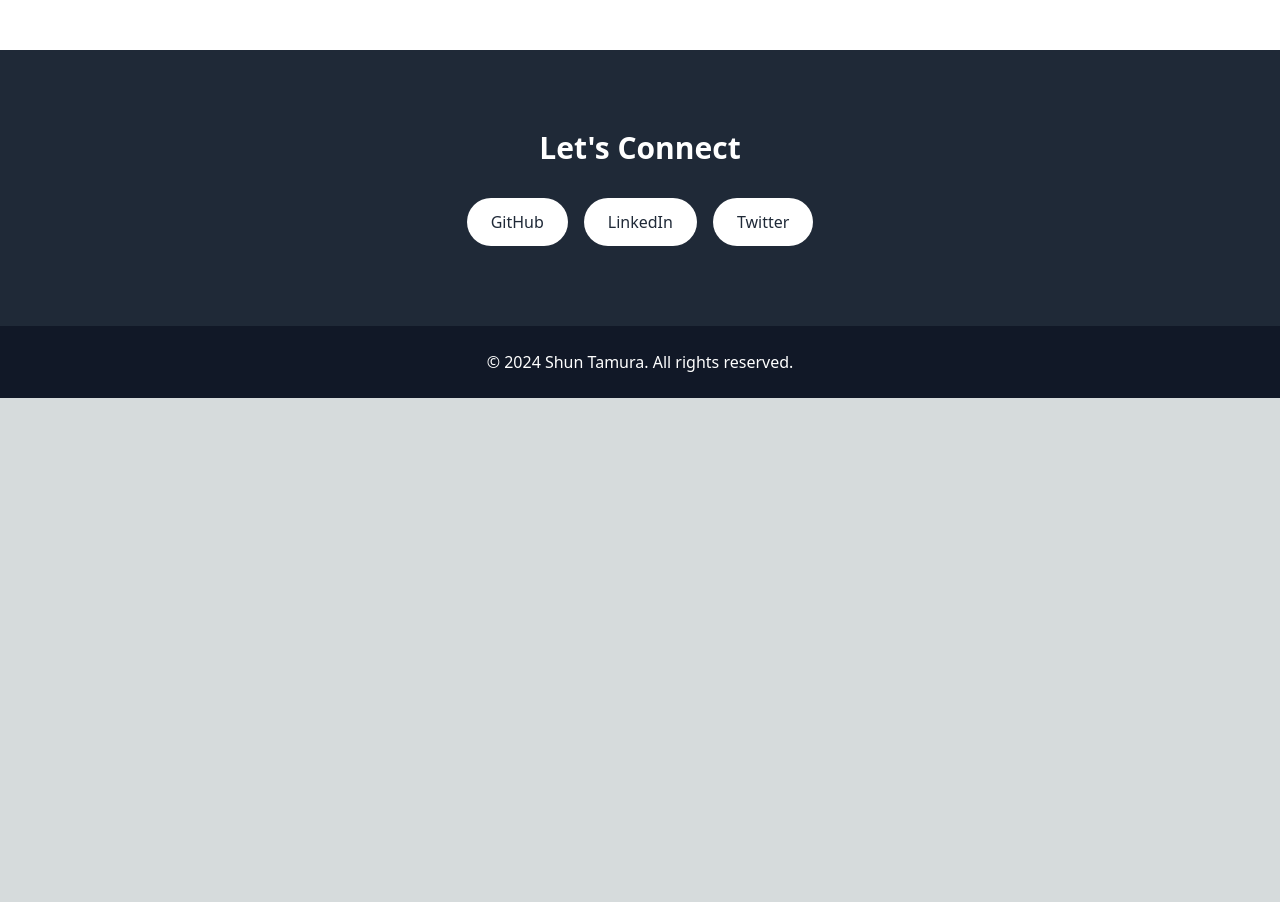
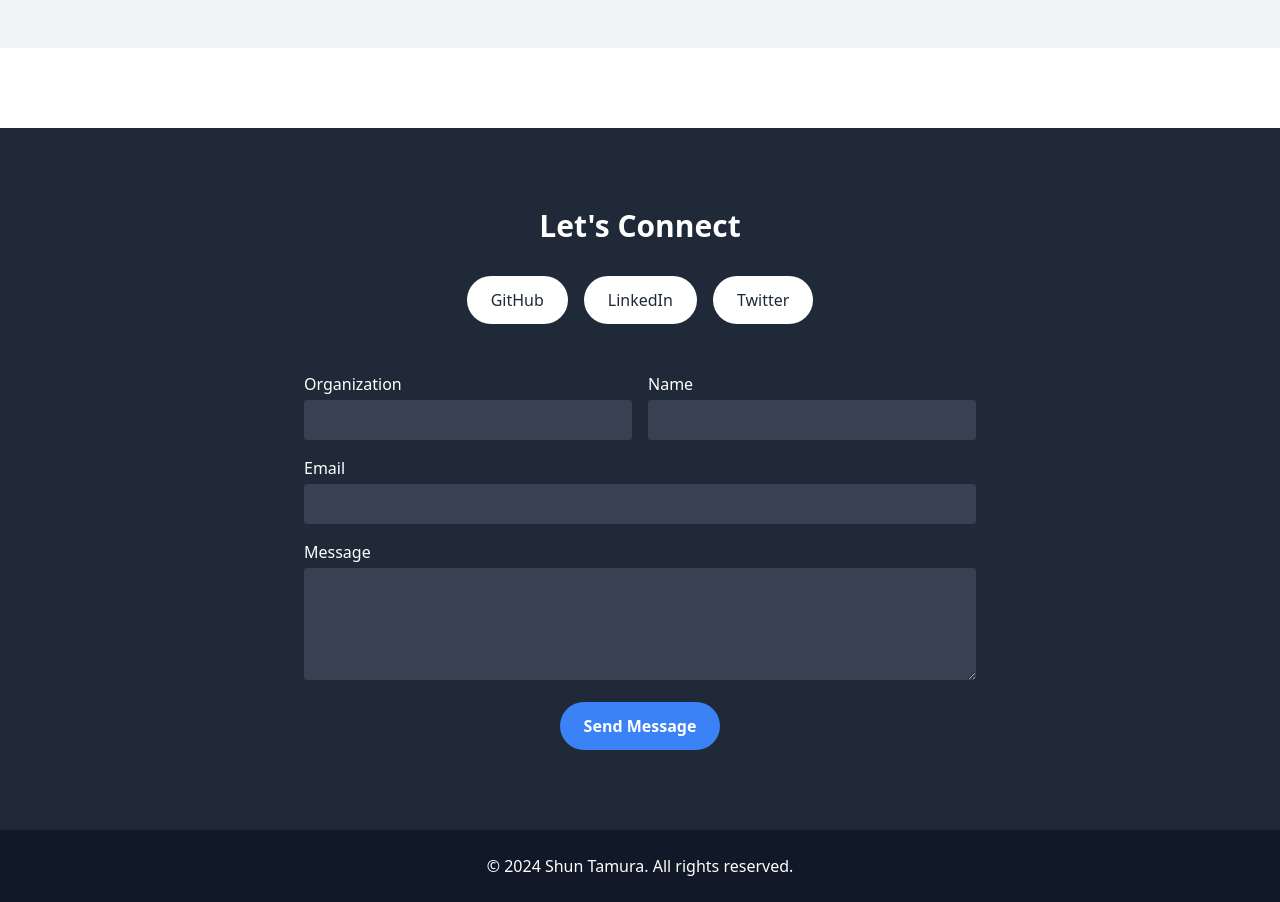
Before and after one commit to ShunTamura169/personal-website, a Next.js app: page / in a window 1280 px wide. Shown: the part 3260-4162 px from the top of the page. Before the commit the page ends 3658 px from the top, so only its background shows below. Built offline with nearby package versions, Linux system fonts and the light colour scheme.

Commit message:
add inquiry form

```diff
--- a/src/app/page.tsx
+++ b/src/app/page.tsx
@@ -83,7 +83,9 @@ export default function Home() {
             <h2 className="text-3xl font-semibold mb-8 text-center">About Me</h2>
             <p className="text-gray-600 leading-relaxed max-w-2xl mx-auto text-center">
               Hi, I am Shun Tamura, currently working as an Engineer and Researcher at SoftBank&apos;s Research Institute of Advanced Technology (RIAT).
+              <br /><br />
               I specialized in traffic engineering academically and have honed my expertise in digital twins and AI/virtualization field. I have been involved in rapid prototyping of cutting-edge technologies, including 3D map development and AI RAN projects.
+              <br /><br />
               In my private life, I have a deep interest in maps and travel, and I am always eager to explore new things. My long-term career goal is to leverage my experience in both digital twins and AI to contribute to innovations in the fields of autonomous driving and robotics.
             </p>
           </div>
@@ -158,16 +160,75 @@ export default function Home() {
           <BlogSlider />
         </section>
 
+
         {/* Contact Section */}
         <section id="contact" className="bg-gray-800 text-white py-20">
-          <div className="container mx-auto px-6 text-center">
-            <h2 className="text-3xl font-semibold mb-8">Let&apos;s Connect</h2>
-            <div className="flex justify-center space-x-4">
+          <div className="container mx-auto px-6">
+            <h2 className="text-3xl font-semibold mb-8 text-center">Let&apos;s Connect</h2>
+
+            {/* Social Media Links */}
+            <div className="flex justify-center space-x-4 mb-12">
               {['GitHub', 'LinkedIn', 'Twitter'].map((platform) => (
                 <a key={platform} href="#" className="bg-white text-gray-800 rounded-full px-6 py-3 font-medium hover:bg-gray-200 transition duration-300">
                   {platform}
                 </a>
               ))}
+            </div>
+
+            {/* Contact Form */}
+            <div className="max-w-2xl mx-auto">
+              <form className="space-y-4">
+                <div className="grid grid-cols-1 md:grid-cols-2 gap-4">
+                  <div>
+                    <label htmlFor="organization" className="block mb-1">Organization</label>
+                    <input
+                      type="text"
+                      id="organization"
+                      name="organization"
+                      className="w-full px-4 py-2 rounded bg-gray-700 text-white"
+                      required
+                    />
+                  </div>
+                  <div>
+                    <label htmlFor="name" className="block mb-1">Name</label>
+                    <input
+                      type="text"
+                      id="name"
+                      name="name"
+                      className="w-full px-4 py-2 rounded bg-gray-700 text-white"
+                      required
+                    />
+                  </div>
+                </div>
+                <div>
+                  <label htmlFor="email" className="block mb-1">Email</label>
+                  <input
+                    type="email"
+                    id="email"
+                    name="email"
+                    className="w-full px-4 py-2 rounded bg-gray-700 text-white"
+                    required
+                  />
+                </div>
+                <div>
+                  <label htmlFor="message" className="block mb-1">Message</label>
+                  <textarea
+                    id="message"
+                    name="message"
+                    rows={4}
+                    className="w-full px-4 py-2 rounded bg-gray-700 text-white"
+                    required
+                  ></textarea>
+                </div>
+                <div className="text-center">
+                  <button
+                    type="submit"
+                    className="bg-blue-500 text-white px-6 py-3 rounded-full font-semibold hover:bg-blue-600 transition duration-300"
+                  >
+                    Send Message
+                  </button>
+                </div>
+              </form>
             </div>
           </div>
         </section>
```
